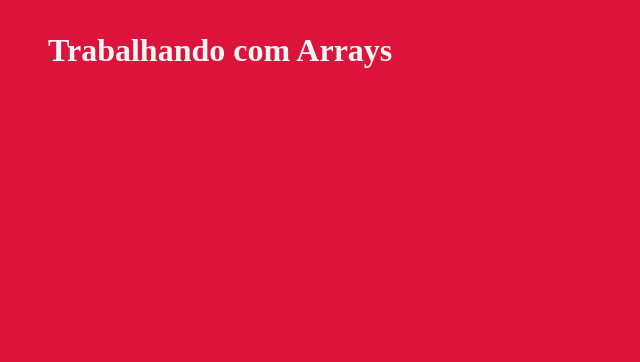
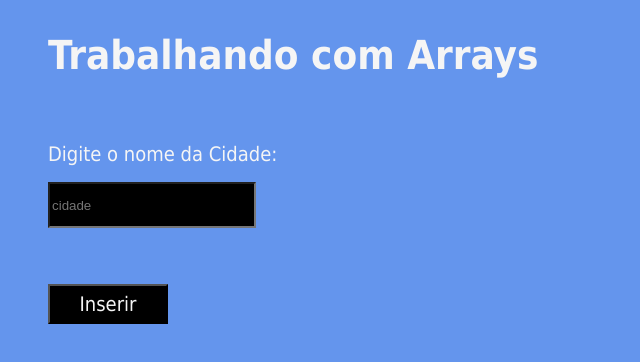
Before and after one commit to Prof-Carlos-Senai/projeto_array, a plain HTML site: page arr_exemplo.html in a window 1280 px wide. Shown: the whole page, without its empty margins (0-640 px from the left). Drawn offline with Linux system fonts and the light colour scheme.

Commit message:
Incluindo o botão, input de texto e ajustando o css

```diff
--- a/arr_exemplo.css
+++ b/arr_exemplo.css
@@ -3,6 +3,23 @@
 }
 
 body{
-    background-color: crimson;
+    background-color: cornflowerblue;
     color: whitesmoke;
+    font-size: 20px;
+    font-family: Tahoma;
 }
+
+input{
+    width: 200px;
+    height: 40px;
+    background-color: black;
+}
+
+button{
+    width: 120px;
+    height: 40px;
+    color: whitesmoke;
+    font-size: 20px;
+    font-family: Tahoma;
+    background-color: black;
+}
--- a/arr_exemplo.html
+++ b/arr_exemplo.html
@@ -9,6 +9,17 @@
 </head>
 <body>
     <h1>Trabalhando com Arrays</h1>
+    <br>
+    <br>
+    <label for="cidade">Digite o nome da Cidade:</label>
+    <br>
+    <input type="text" id="cidade" placeholder="cidade">
+    <br>
+    <br>
+    <button onclick="inserir()">Inserir</button>
+    <br>
+    <br>
+
 
 </body>
 </html>
```
